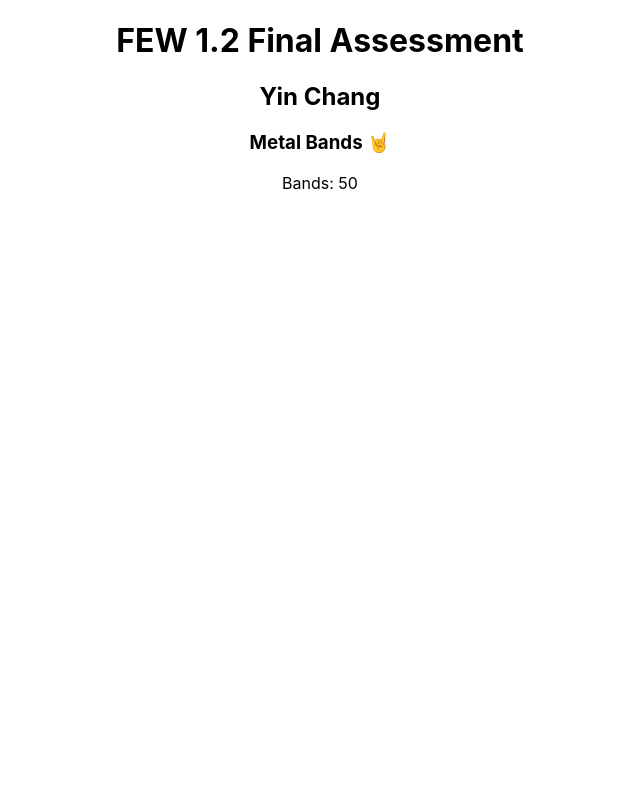
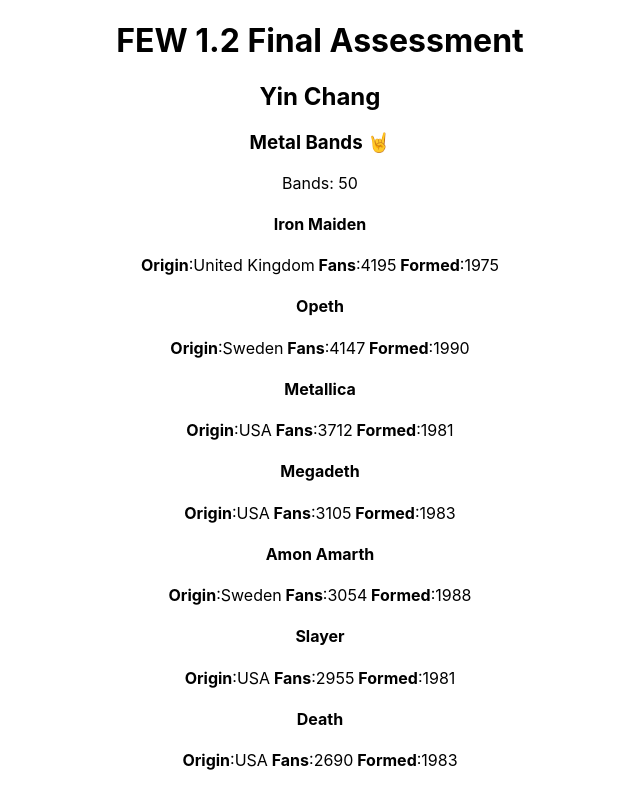
Before and after one commit to yinnyC/FEW1.2_Final_Assessment, a React (Create React App) app: page / in a window 1280 px wide. Shown: the top 793 px of the page, without its empty margins (320-960 px from the left). Built offline with nearby package versions, Linux system fonts and the light colour scheme.

Commit message:
Finished Challenge4

```diff
--- /dev/null
+++ b/src/Components/MetalMeta/Band.js
@@ -0,0 +1,21 @@
+// /Components/MetalMeta/Band.js
+
+import React from 'react'
+
+function Band(props) {
+  const {band_name,formed,origin,fans} = props
+  return (
+    <div className="Band">
+      <h4>{band_name}</h4>
+      <p>
+        <b> Origin</b>:{origin}
+        <b> Fans</b>:{fans}
+        <b> Formed</b>:{formed}
+      </p>
+
+    </div>
+
+  )
+}
+
+export default Band
--- a/src/Components/MetalMeta/MetalMeta.js
+++ b/src/Components/MetalMeta/MetalMeta.js
@@ -2,13 +2,24 @@
 
 import React from 'react'
 import data from '../../metal.json'
+import Band from './Band'
 
 function MetalMeta() {
   const numOfBand = data.length
+  const BandList = data.map(({band_name,formed,origin,fans})=>{
+    return(
+      <Band
+      band_name={band_name}
+      formed={formed}
+      origin={origin}
+      fans={fans}/>
+    )
+  })
   return (
     <div className="Heading">
       <h3>Metal Bands 🤘</h3>
       <p>Bands: {numOfBand}</p>
+      {BandList}
     </div>
 
   )
```
Also changed, not shown: 1 other file (tests, documents, lock files or other folders).
